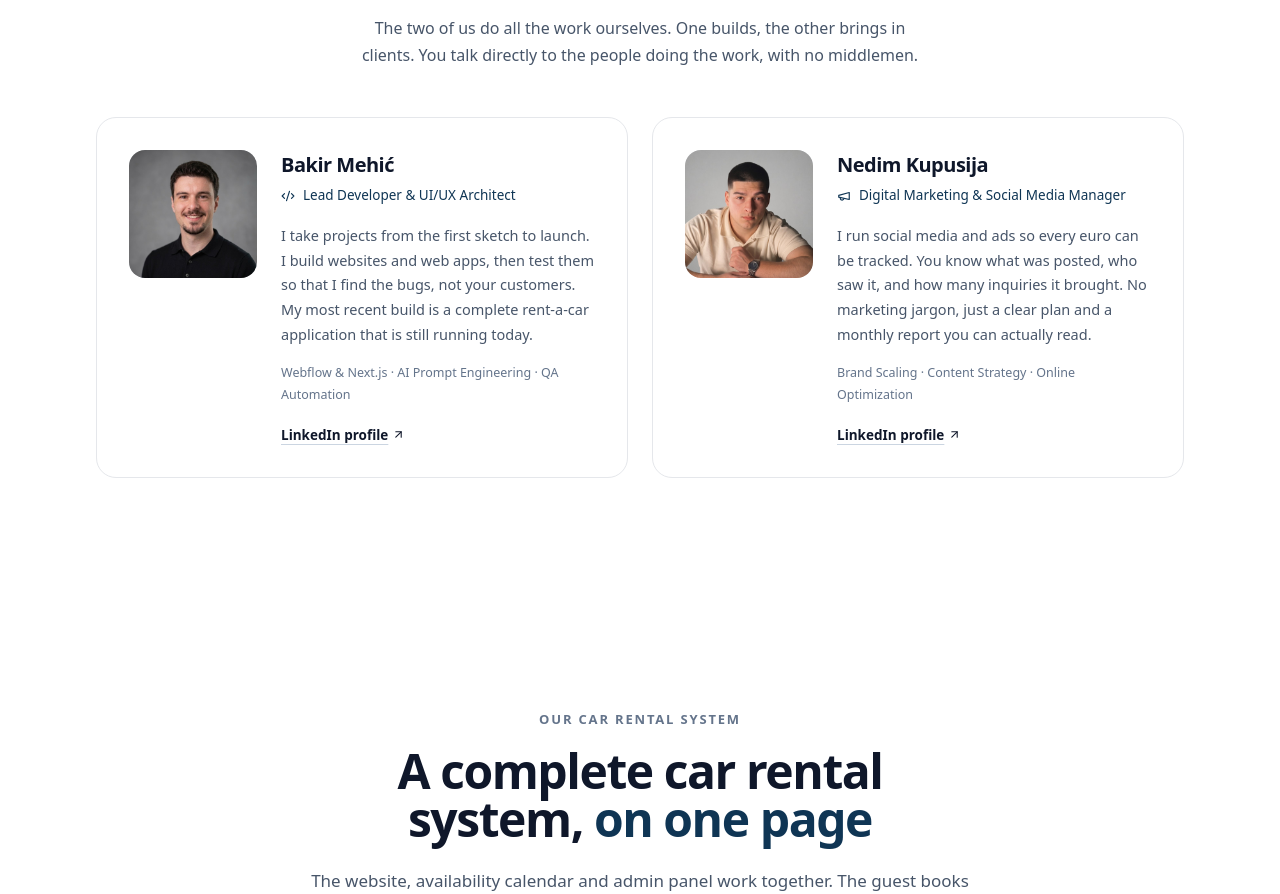
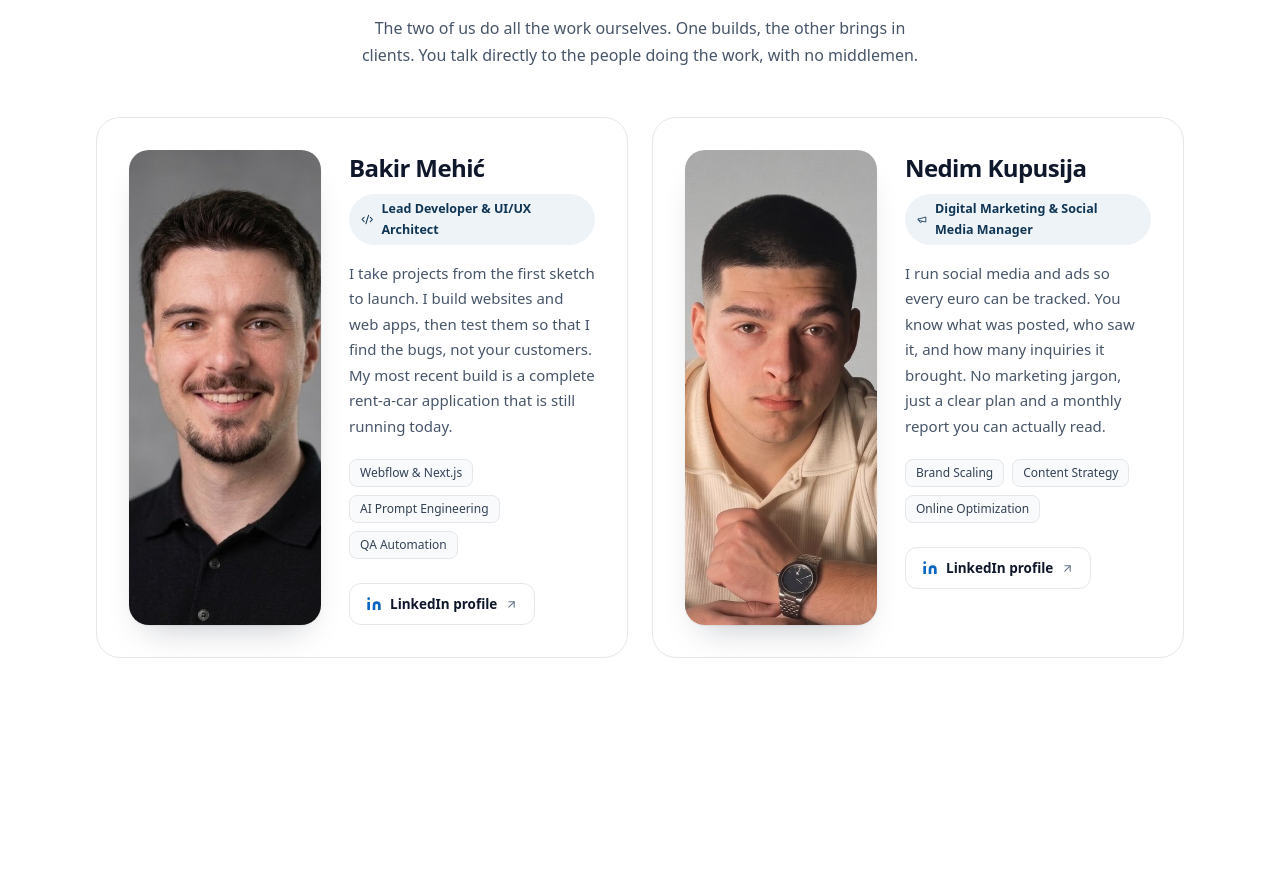
Before and after one commit to Bakeee99/mehiccdev, a Next.js app: page / in a window 1280 px wide. Shown: the part 1668-2562 px from the top of the page. Built offline with nearby package versions, Linux system fonts and the light colour scheme.

Commit message:
feat: upecatljivija sekcija tim, pune slike i linkedin dugmad

```diff
--- a/components/sections/About.tsx
+++ b/components/sections/About.tsx
@@ -1,9 +1,9 @@
 "use client";
 
 import Image from "next/image";
-import { Code2, Megaphone, ArrowUpRight, type LucideIcon } from "lucide-react";
+import { Code2, Megaphone, ArrowUpRight, Linkedin, type LucideIcon } from "lucide-react";
 import { useLanguage } from "@/components/ui/LanguageProvider";
-import { Head, Fade } from "@/components/ui/kit";
+import { Head, Fade, FLOAT } from "@/components/ui/kit";
 
 const PEOPLE: { src: string; icon: LucideIcon; linkedin: string }[] = [
   { src: "/team/bakir.jpg", icon: Code2, linkedin: "https://www.linkedin.com/in/bakir-mehic-qa-engineer/" },
@@ -72,20 +72,29 @@ export function About() {
             const p = PEOPLE[i];
             const Icon = p.icon;
             return (
-              <Fade key={m.name} delay={i * 0.06} className="flex flex-col gap-6 rounded-[20px] border border-[#E5E7EB] bg-white p-6 sm:flex-row sm:p-8">
-                <div className="relative h-28 w-28 shrink-0 overflow-hidden rounded-2xl bg-[#F1F5F9] sm:h-32 sm:w-32">
-                  <Image src={p.src} alt={m.name} fill sizes="128px" className="object-cover" />
-                </div>
-                <div className="flex min-w-0 flex-1 flex-col">
-                  <h3 className="text-[20px] font-semibold tracking-tight text-[#0F172A]">{m.name}</h3>
-                  <p className="mt-1 flex items-center gap-2 text-[13.5px] font-medium text-[#0F3554]"><Icon size={14} /> {m.role}</p>
-                  <p className="mt-4 text-[14.5px] leading-relaxed text-[#475569]">{m.bio}</p>
-                  <p className="mt-4 text-[12.5px] leading-relaxed text-[#64748B]">{m.tags.join(" · ")}</p>
-                  <a href={p.linkedin} target="_blank" rel="noopener noreferrer"
-                     className="mt-5 inline-flex w-fit items-center gap-1 text-[13.5px] font-semibold text-[#0F172A] underline decoration-[#CBD5E1] underline-offset-4 transition-colors hover:decoration-[#0F172A]">
-                    {d.linkedinBtn} <ArrowUpRight size={13} />
-                  </a>
-                </div>
+              <Fade key={m.name} delay={i * 0.06}>
+                <article className="group flex h-full flex-col gap-7 rounded-[24px] border border-[#E5E7EB] bg-white p-6 transition-[transform,border-color] duration-300 hover:-translate-y-1 hover:border-[#CBD5E1] sm:flex-row sm:p-8">
+                  <div className="relative aspect-square w-full shrink-0 overflow-hidden rounded-[20px] bg-[#F1F5F9] sm:w-48"
+                       style={{ boxShadow: FLOAT }}>
+                    <Image src={p.src} alt={m.name} fill unoptimized className="object-cover transition-transform duration-500 group-hover:scale-[1.03]" />
+                  </div>
+                  <div className="flex min-w-0 flex-1 flex-col">
+                    <h3 className="text-[24px] font-semibold tracking-tight text-[#0F172A]">{m.name}</h3>
+                    <p className="mt-2 inline-flex w-fit items-center gap-2 rounded-full bg-[#EEF3F8] px-3 py-1 text-[12.5px] font-semibold text-[#0F3554]">
+                      <Icon size={13} /> {m.role}
+                    </p>
+                    <p className="mt-4 text-[15px] leading-relaxed text-[#475569]">{m.bio}</p>
+                    <ul className="mt-5 flex flex-wrap gap-2">
+                      {m.tags.map((tg) => (
+                        <li key={tg} className="rounded-lg border border-[#E5E7EB] bg-[#F8FAFC] px-2.5 py-1 text-[12px] font-medium text-[#334155]">{tg}</li>
+                      ))}
+                    </ul>
+                    <a href={p.linkedin} target="_blank" rel="noopener noreferrer"
+                       className="mt-6 inline-flex w-fit items-center gap-2 rounded-xl border border-[#E5E7EB] bg-white px-4 py-2.5 text-[13.5px] font-semibold text-[#0F172A] transition-colors hover:border-[#0A66C2] hover:bg-[#F8FAFC]">
+                      <Linkedin size={16} className="text-[#0A66C2]" fill="currentColor" strokeWidth={0} /> {d.linkedinBtn} <ArrowUpRight size={13} className="text-[#64748B]" />
+                    </a>
+                  </div>
+                </article>
               </Fade>
             );
           })}
```
Also changed, not shown: PROCITAJ-ME.txt.
